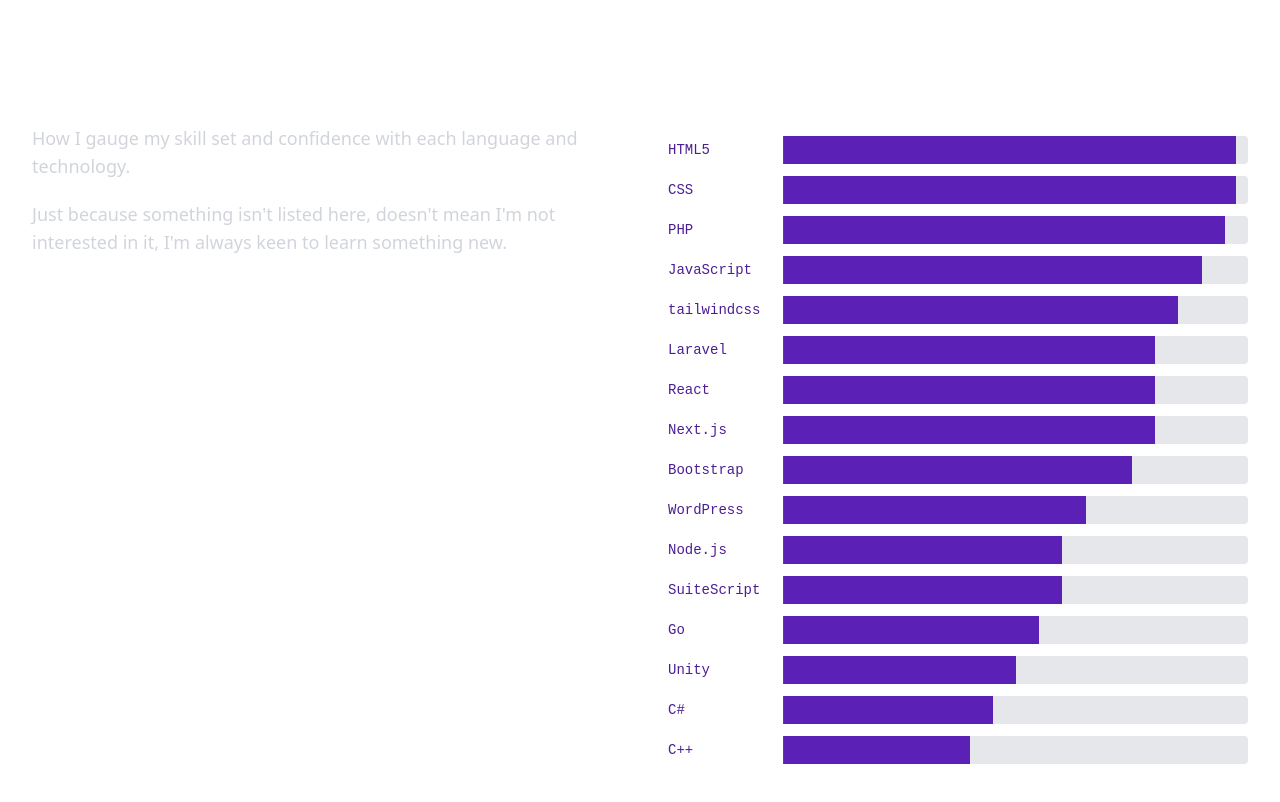
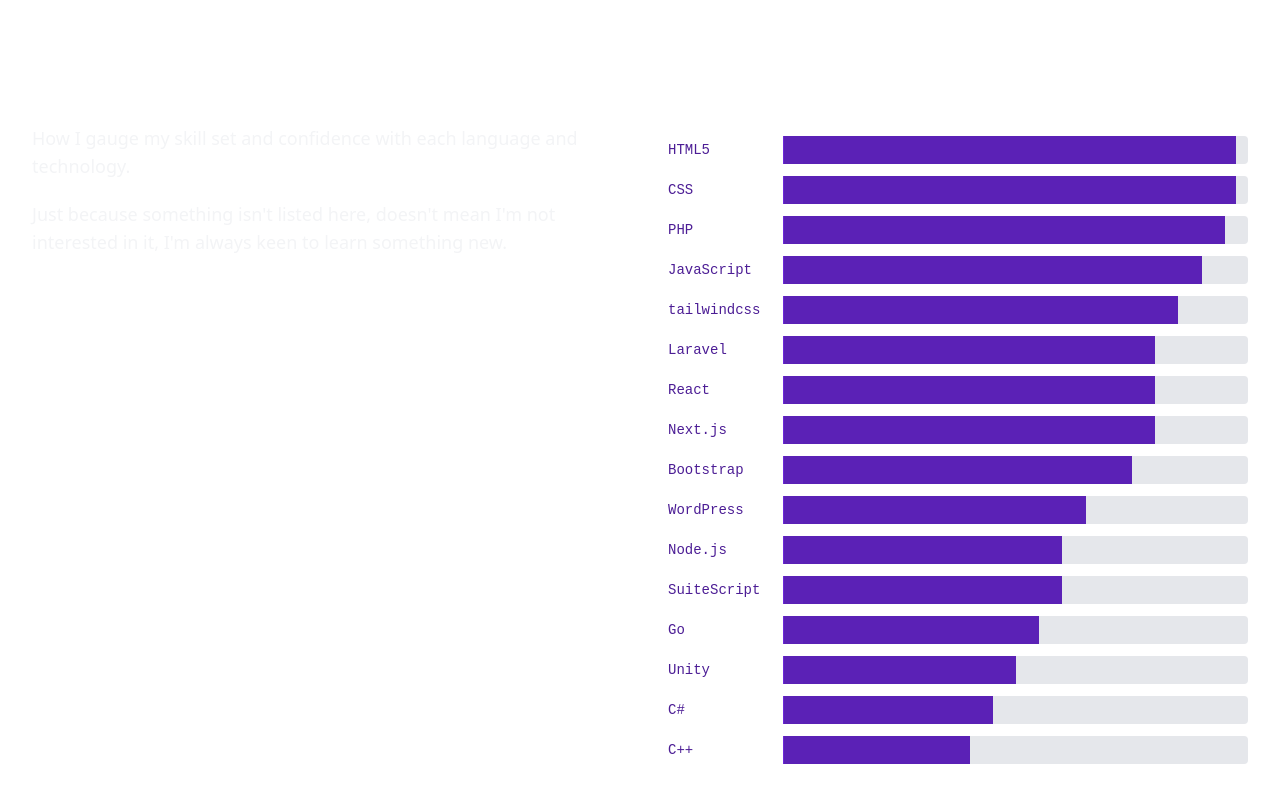
Before and after one commit to NetworkMonk/portfolio, a Next.js app: page / in a window 1280 px wide. Shown: the part 1720-2522 px from the top of the page. Built offline with nearby package versions, Linux system fonts and the light colour scheme.

Commit message:
Improved contrast ratio

```diff
--- a/components/Skills.js
+++ b/components/Skills.js
@@ -32,11 +32,11 @@
 
           <div className="mt-8 mb-8 lg:mt-0">
             <div className="text-base max-w-prose mx-auto lg:max-w-none">
-              <p className="text-lg text-gray-300">
+              <p className="text-lg text-gray-100">
                 How I gauge my skill set and confidence with each language and technology.
               </p>
             </div>
-            <div className="mt-5 prose prose-indigo text-gray-300 mx-auto lg:max-w-none lg:row-start-1 lg:col-start-1 max-w-prose">
+            <div className="mt-5 prose prose-indigo text-gray-100 mx-auto lg:max-w-none lg:row-start-1 lg:col-start-1 max-w-prose">
               <p className="mb-3 text-lg">
                 Just because something isn&apos;t listed here, doesn&apos;t mean I&apos;m not interested in it, I&apos;m
                 always keen to learn something new.
```
